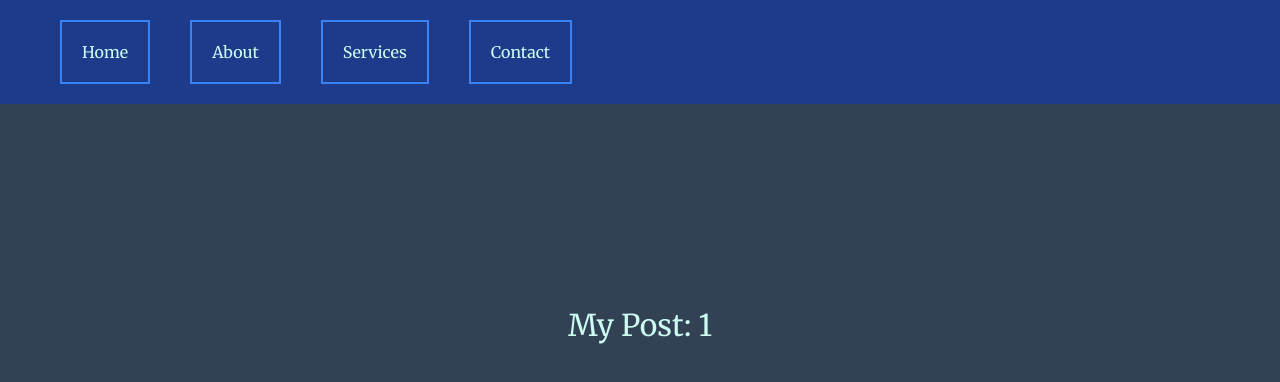
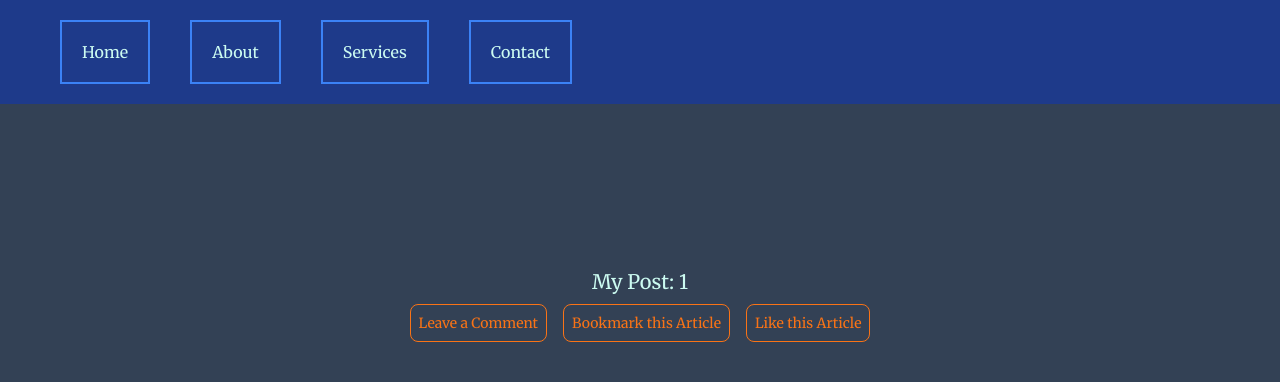
Before and after one commit to ybot1122/playground, a Next.js app in the folder app-route-tutorial/: page /about/1 in a window 1280 px wide. Shown: the top 382 px of the page. Built offline with nearby package versions, Linux system fonts and the light colour scheme.

Commit message:
dynamic routes

```diff
--- /dev/null
+++ b/app-route-tutorial/src/app/about/[articleId]/[action]/[userId]/page.tsx
@@ -0,0 +1,26 @@
+import Container from "@/components/Container";
+
+export default async function Page({
+  params,
+}: {
+  params: Promise<{ articleId: string; action: string; userId: string }>;
+}) {
+  const { articleId, action, userId } = await params;
+  return (
+    <Container>
+      <div className="w-[350px]">
+        <p>
+          You want to <span className="font-bold text-green-500">{action}</span>
+        </p>
+        <p>
+          on my Post:{" "}
+          <span className="font-bold text-green-500">{articleId}</span>
+        </p>
+        <p>
+          with user ID:{" "}
+          <span className="font-bold text-green-500">{userId}</span>
+        </p>
+      </div>
+    </Container>
+  );
+}
--- a/app-route-tutorial/src/app/about/[articleId]/page.tsx
+++ b/app-route-tutorial/src/app/about/[articleId]/page.tsx
@@ -1,4 +1,5 @@
 import Container from "@/components/Container";
+import Link from "next/link";
 
 export default async function Page({
   params,
@@ -6,5 +7,31 @@ export default async function Page({
   params: Promise<{ articleId: string }>;
 }) {
   const articleId = (await params).articleId;
-  return <Container>My Post: {articleId}</Container>;
+  return (
+    <Container>
+      <div>My Post: {articleId}</div>
+      <div className="my-2 gap-5">
+        <Link
+          href={`/about/${articleId}/comment/user-128492`}
+          className="text-sm text-orange-500 inline-block border border-orange-500 hover:border-orange-800 p-2 mx-2 rounded-lg"
+        >
+          Leave a Comment
+        </Link>
+        <Link
+          href={`/about/${articleId}/bookmark/user-128492`}
+          className="text-sm text-orange-500 inline-block border border-orange-500 hover:border-orange-800 p-2 mx-2 rounded-lg"
+        >
+          Bookmark this Article
+        </Link>
+        <Link
+          href={`/about/${articleId}/like/user-128492`}
+          className="text-sm text-orange-500 inline-block border border-orange-500 hover:border-orange-800 p-2 mx-2 rounded-lg"
+        >
+          Like this Article
+        </Link>
+      </div>
+      <div className="my-2"></div>
+      <div className="my-2"></div>
+    </Container>
+  );
 }
--- a/app-route-tutorial/src/components/Container.tsx
+++ b/app-route-tutorial/src/components/Container.tsx
@@ -1,6 +1,6 @@
 export default function ({ children }: { children: React.ReactNode }) {
   return (
-    <div className="w-[100vw] min-h-[250px] flex items-center justify-center text-3xl flex-col">
+    <div className="w-[100vw] min-h-[250px] flex items-center justify-center text-xl flex-col">
       {children}
     </div>
   );
```
Also changed, not shown: 1 other file (tests, documents, lock files or other folders).
